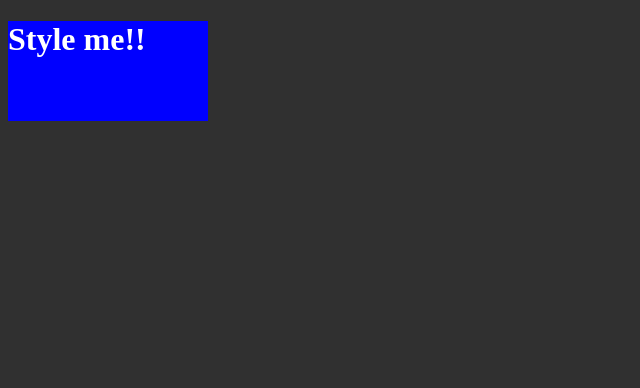
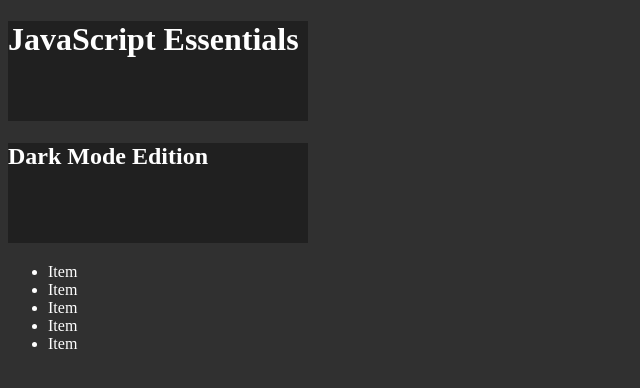
Before and after one commit to TechSnazzy/javascript-test, a plain HTML site: page index.html in a window 1280 px wide. Shown: the whole page, without its empty margins (0-640 px from the left). Drawn offline with Linux system fonts and the light colour scheme.

Commit message:
Changed to dark mode values

```diff
--- a/index.html
+++ b/index.html
@@ -4,18 +4,18 @@
     <meta charset="UTF-8" />
     <title>JavaScript Essentials</title>
     <link rel="stylesheet" href="css/main.css" />
-    <!-- <style>
-      #style {
-        background: blue;
-        color: white;
-        width: 100px;
-        height: 100px;
-      }
-    </style> -->
   </head>
 
   <body id="main-body">
-    <h1 id="style">Style me!!</h1>
+    <h1 id="h1-style">JavaScript Essentials</h1>
+    <h2 id="h2-style">Dark Mode Edition</h2>
+    <ul>
+      <li class="item">Item</li>
+      <li class="item">Item</li>
+      <li class="item">Item</li>
+      <li class="item">Item</li>
+      <li class="item">Item</li>
+    </ul>
     <script src="js/app.js"></script>
   </body>
 </html>
--- a/js/app.js
+++ b/js/app.js
@@ -1,12 +1,7 @@
-var el = document.getElementById('style');
+var h1 = document.getElementById('h1-style');
+var h2 = document.getElementById('h2-style');
 var body = document.getElementById('main-body');
 
-el.style.background = 'blue';
-el.style.color = 'white';
-el.style.width = '200px';
-
-el.style.cssText = ' background:blue; width:200px ';
-el.style.cssText += ' height: 100px; ';
+h1.style.cssText = ' background:#202020; width:300px; height: 100px; ';
+h2.style.cssText = ' background:#202020; width:300px; height: 100px; ';
 body.style.cssText = ' background:#303030; color:white; ';
-
-// console.log(getComputedStyle(el));
```
